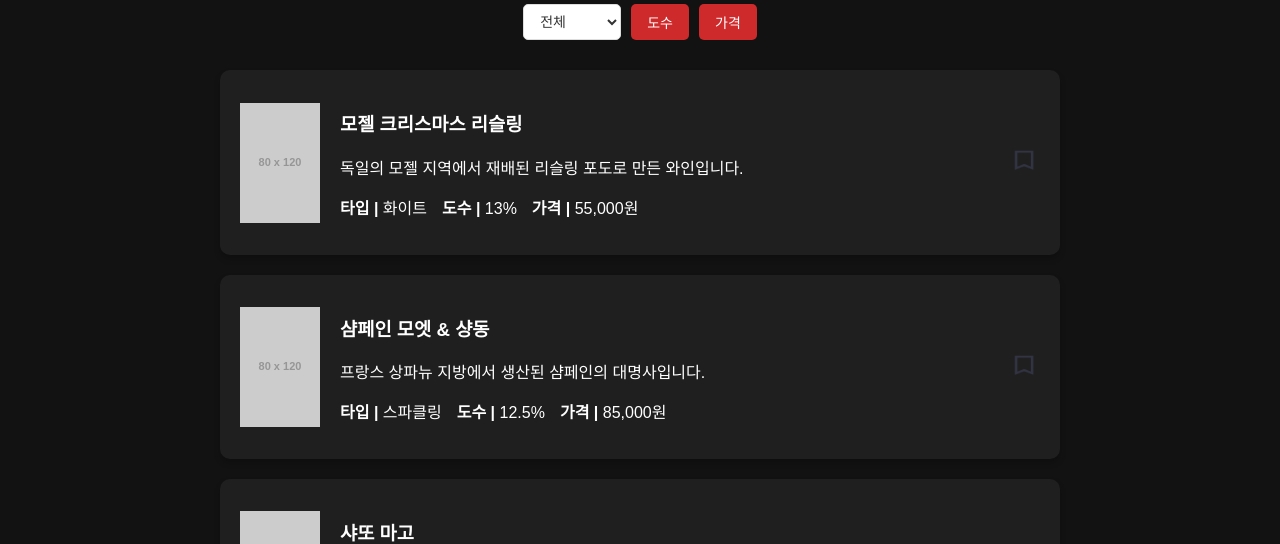
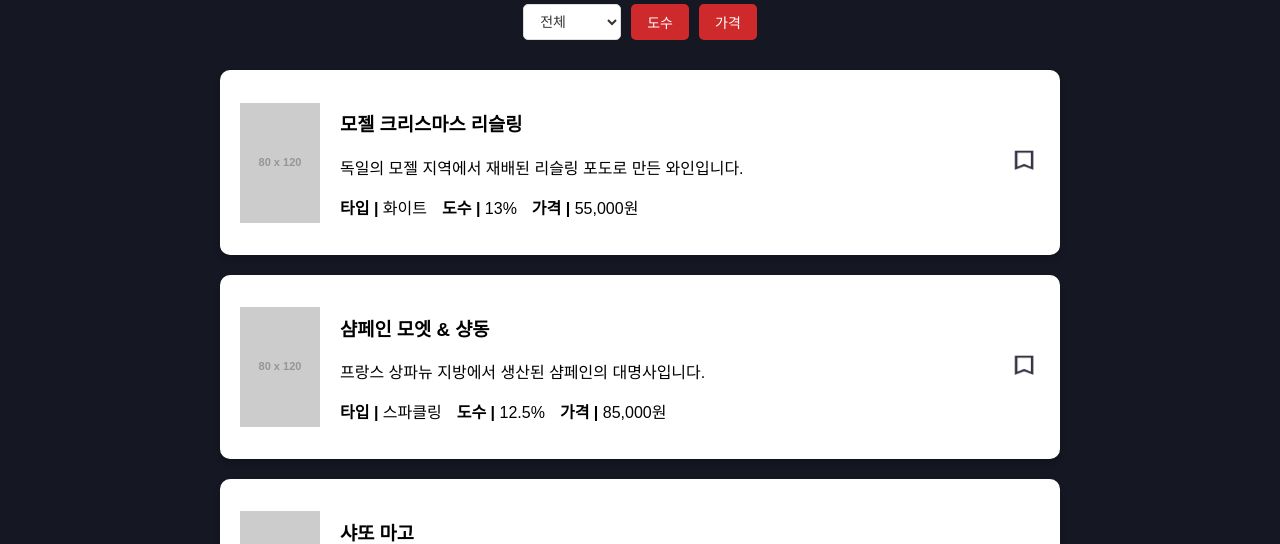
Before and after one commit to weatherAndWine/Frontend, a React (Create React App) app: page /recommend in a window 1280 px wide. Shown: the part 261-805 px from the top of the page. Built offline with nearby package versions, Linux system fonts and the light colour scheme; no server answers; a web font is replaced by a local one.

Commit message:
Style: Mypage 디자인 완료

```diff
--- a/src/pages/MyPage.js
+++ b/src/pages/MyPage.js
@@ -1,21 +1,258 @@
+import React, { useState, useEffect } from "react";
 import BodyPage from "../components/BodyPage";
 import Nav from "../components/Nav";
+import styled from "styled-components";
+import scrapB from "../img/scrap_button.png";
+import scrappedB from "../img/scrapped_button.png";
+
+const mockData = [
+  {
+    type: "화이트",
+    name: "모젤 크리스마스 리슬링",
+    alcohol: 13,
+    price: 55000,
+    image: "https://via.placeholder.com/80x120", // 사진 링크
+    description: "독일의 모젤 지역에서 재배된 리슬링 포도로 만든 와인입니다.",
+  },
+  {
+    type: "스파클링",
+    name: "샴페인 모엣 & 샹동",
+    alcohol: 12.5,
+    price: 85000,
+    image: "https://via.placeholder.com/80x120",
+    description: "프랑스 상파뉴 지방에서 생산된 샴페인의 대명사입니다.",
+  },
+  {
+    type: "레드",
+    name: "샤또 마고",
+    alcohol: 14,
+    price: 320000,
+    image: "https://via.placeholder.com/80x120",
+    description: "프랑스 보르도 지역의 최고급 레드 와인 중 하나입니다.",
+  },
+];
+
+const Container = styled.div`
+  display: flex;
+  flex-direction: column;
+  justify-content: center; /* 세로 중앙 정렬 */
+  align-items: flex-start; /* 가로 왼쪽 정렬 */
+  height: 20vh; /* 화면 전체 높이를 사용 */
+  padding-left: 0px; /* 왼쪽 여백을 주고 싶다면 이 값 조절 */
+`;
+
+const Content = styled.div`
+  padding: 0px;
+  border-radius: 10px;
+  width: 100%; /* 중앙에 위치시키기 위한 가로 크기 */
+`;
+
+const StyledRecommend = styled.div`
+  display: flex;
+  flex-direction: column;
+  align-items: center;
+
+  padding: 2%;
+  background-color: #151723;
+  color: #ffffff;
+  min-height: 100vh;
+`;
+
+const StyledCard = styled.div`
+  display: flex;
+  justify-content: space-between;
+  align-items: center;
+  width: 100%;
+  max-width: 2000px;
+  background-color: #ffffff;
+  padding: 20px;
+  margin: 5px 0;
+  border-radius: 10px;
+  box-shadow: 0 4px 6px rgba(0, 0, 0, 0.2);
+  color: #000000;
+`;
+
+const ProductImage = styled.img`
+  width: 80px;
+  height: auto;
+  margin-right: 20px;
+`;
+
+const ProductInfo = styled.div`
+  flex: 1;
+`;
+
+const ScrapButton = styled.button`
+  background: none;
+  border: none;
+  cursor: pointer;
+  font-size: 20px;
+  color: ${(props) => (props.scrapped ? "#f39c12" : "#7f8c8d")};
+  &:hover {
+    color: #f1c40f;
+  }
+`;
+
+const Controls = styled.div`
+  display: flex;
+  justify-content: center;
+  align-items: center;
+  margin: 20px 0;
+  gap: 10px;
+`;
+
+const Select = styled.select`
+  padding: 8px 12px;
+  font-size: 14px;
+  border-radius: 5px;
+  border: 1px solid #ddd;
+  color: #333;
+  cursor: pointer;
+  background-color: #fff;
+
+  &:hover {
+    border-color: #cf2a2b;
+  }
+  &:focus {
+    outline: none;
+    border-color: #cf2a2b;
+  }
+`;
+
+const Button = styled.button`
+  background-color: #cf2a2b;
+  color: white;
+  border: none;
+  padding: 8px 16px;
+  border-radius: 5px;
+  font-size: 14px;
+  cursor: pointer;
+
+  &:hover {
+    background-color: #ee605d;
+  }
+
+  &:disabled {
+    background-color: #ccc;
+    cursor: not-allowed;
+  }
+`;
+
+function RecommendItem({ item }) {
+  const [scrapped, setScrapped] = useState(false);
+
+  useEffect(() => {
+    const scrappedItems =
+      JSON.parse(localStorage.getItem("scrappedItems")) || [];
+    const isScrapped = scrappedItems.some(
+      (scrappedItem) => scrappedItem.name === item.name
+    );
+    setScrapped(isScrapped);
+  }, [item.name]);
+
+  const handleScrap = () => {
+    let scrappedItems = JSON.parse(localStorage.getItem("scrappedItems")) || [];
+    if (scrapped) {
+      scrappedItems = scrappedItems.filter(
+        (scrappedItem) => scrappedItem.name !== item.name
+      );
+    } else {
+      scrappedItems.push(item);
+    }
+    localStorage.setItem("scrappedItems", JSON.stringify(scrappedItems));
+    setScrapped(!scrapped);
+  };
+
+  return (
+    <StyledCard>
+      <ProductImage src={item.image} alt={item.name} />
+      <ProductInfo>
+        <div style={{ flex: 1 }}>
+          <h3>{item.name}</h3>
+          <p>{item.description}</p>
+          <p>
+            <div style={{ display: "flex", gap: "15px" }}>
+              <span>
+                <strong>타입 |</strong> {item.type}
+              </span>
+              <span>
+                <strong>도수 |</strong> {item.alcohol}%
+              </span>
+              <span>
+                <strong>가격 |</strong> {item.price.toLocaleString()}원
+              </span>
+            </div>
+          </p>
+        </div>
+      </ProductInfo>
+      <ScrapButton onClick={handleScrap} scrapped={scrapped}>
+        {scrapped ? (
+          <img src={scrappedB} style={{ width: "20px", height: "25px" }} />
+        ) : (
+          <img src={scrapB} style={{ width: "20px", height: "20px" }} />
+        )}
+      </ScrapButton>
+    </StyledCard>
+  );
+}
 
 function MyPage({ userInfo }) {
+  const [filteredData, setFilteredData] = useState(mockData);
+
   const likedItems = JSON.parse(localStorage.getItem("scrappedItems")) || [];
   console.log(likedItems);
-  console.log(likedItems[0].name);
+  //console.log(likedItems[0].name);
   return (
     <>
       <Nav />
       <BodyPage>
-        <p>안녕하세요, {}님!</p>
-        <p>좋아요 목록</p>
-        {likedItems.map((item, index) => (
-          <p key={index} item={item}>
-            {likedItems[index].name}
-          </p>
-        ))}
+        <Container>
+          <Content>
+            <h1>{}ㅇㅇㅇ님, 안녕하세요!</h1>
+            <h3>
+              나만의 특별한 와인 리스트를 만들고, 언제든지 다시 찾아보세요.
+            </h3>
+
+            <span style={{ marginTop: 10, marginBottom: 10 }}></span>
+            {/*
+            <span
+              style={{
+                paddingBottom: 10,
+                borderBottom: "2px solid white",
+                fontWeight: "bold",
+              }}
+            >
+              스크랩 모음
+            </span>
+            */}
+          </Content>
+        </Container>
+
+        {/*
+DB에 id:[1,2,3] 이런식으로 저장되어있음
+하나씩 map해서 주류 리스트에서 name, image, type, alcohol 등등 정보 가져와야함
+그걸 RecommendItem에 넘김
+*/}
+
+        {likedItems.length > 0 ? (
+          <StyledRecommend>
+            <span
+              style={{
+                paddingBottom: 10,
+                borderBottom: "2px solid white",
+                fontWeight: "bold",
+                marginBottom: 10,
+              }}
+            >
+              스크랩 모음
+            </span>
+            {likedItems.map((item, index) => (
+              <RecommendItem key={index} item={item} />
+            ))}
+          </StyledRecommend>
+        ) : (
+          <h2>스크랩한 항목이 없습니다.</h2>
+        )}
       </BodyPage>
     </>
   );
--- a/src/pages/RecommendPage.js
+++ b/src/pages/RecommendPage.js
@@ -40,7 +40,7 @@
   flex-direction: column;
   align-items: center;
   padding: 2%;
-  background-color: #121212;
+  background-color: #151723;
   color: #ffffff;
   min-height: 100vh;
 `;
@@ -51,12 +51,12 @@
   align-items: center;
   width: 90%;
   max-width: 800px;
-  background-color: #1f1f1f;
+  background-color: #ffffff;
   padding: 20px;
   margin: 10px 0;
   border-radius: 10px;
   box-shadow: 0 4px 6px rgba(0, 0, 0, 0.2);
-  color: #ffffff;
+  color: #000000;
 `;
 
 const ProductImage = styled.img`
@@ -155,7 +155,9 @@
       <ProductImage src={item.image} alt={item.name} />
       <ProductInfo>
         <div style={{ flex: 1 }}>
-          <h3>{item.name}</h3>
+          <strong>
+            <h3>{item.name}</h3>
+          </strong>
           <p>{item.description}</p>
           <p>
             <div style={{ display: "flex", gap: "15px" }}>
```
